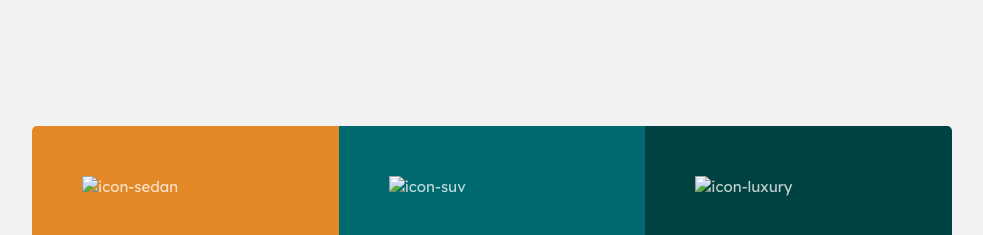
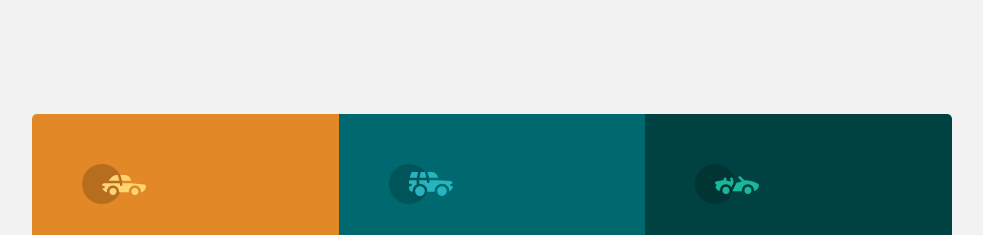
Before and after one commit to francisgianj/3-column-preview-card-component-frontend-mentor, a plain HTML site: page index.html in a window 1280 px wide. Shown: the top 235 px of the page, without its empty margins (148-1131 px from the left). Drawn offline with Linux system fonts and the light colour scheme; the site is published under a folder, as on GitHub Pages, so addresses that start at the root find nothing.

Commit message:
fixed some issues with the imgs

```diff
--- a/index.html
+++ b/index.html
@@ -16,7 +16,7 @@
 
   <div class="container">
     <div class="item" id="sedan">
-      <img src="/images/icon-sedans.svg" alt="icon-sedan">
+      <img src="./images/icon-sedans.svg" alt="icon-sedan">
       <h2>Sedans</h2>
       <p>
         Choose a sedan for its affordability and excellent fuel economy. Ideal for cruising in the city or on your next road trip.
@@ -24,7 +24,7 @@
       <button>Learn More</button>
     </div>
     <div class="item" id="suv">
-      <img src="/images/icon-suvs.svg" alt="icon-suv">
+      <img src="./images/icon-suvs.svg" alt="icon-suv">
       <h2>SUVs</h2>
       <p>
         Take an SUV for its spacious interior, power, and versatility. Perfect for your next family vacation and off-road adventures.
@@ -32,7 +32,7 @@
       <button>Learn More</button>
     </div>
     <div class="item" id="luxury">
-      <img src="/images/icon-luxury.svg" alt="icon-luxury">
+      <img src="./images/icon-luxury.svg" alt="icon-luxury">
       <h2>Luxury</h2>
       <p>
         Cruise in the best car brands without the bloated prices. Enjoy the enhanced comfort of a luxury rental and arrive in style.
```
